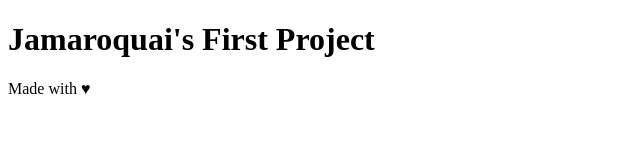
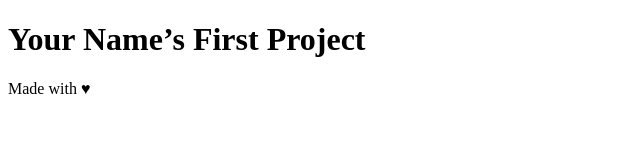
Before and after one commit to grassoJ/fakeproject, a plain HTML site: page index.html in a window 1280 px wide. Shown: the whole page, without its empty margins (0-640 px from the left). Drawn offline with Linux system fonts and the light colour scheme.

Commit message:
Revert "changed name in h1"
This reverts commit 7f29559d9c944370ca10b194dce859bc4b6f7be3.

```diff
--- a/index.html
+++ b/index.html
@@ -10,7 +10,7 @@
 <body>
 
     <header>
-        <h1>Jamaroquai's First Project</h1>
+        <h1>Your Name’s First Project</h1>
     </header>
 
     <div class="container">
```
